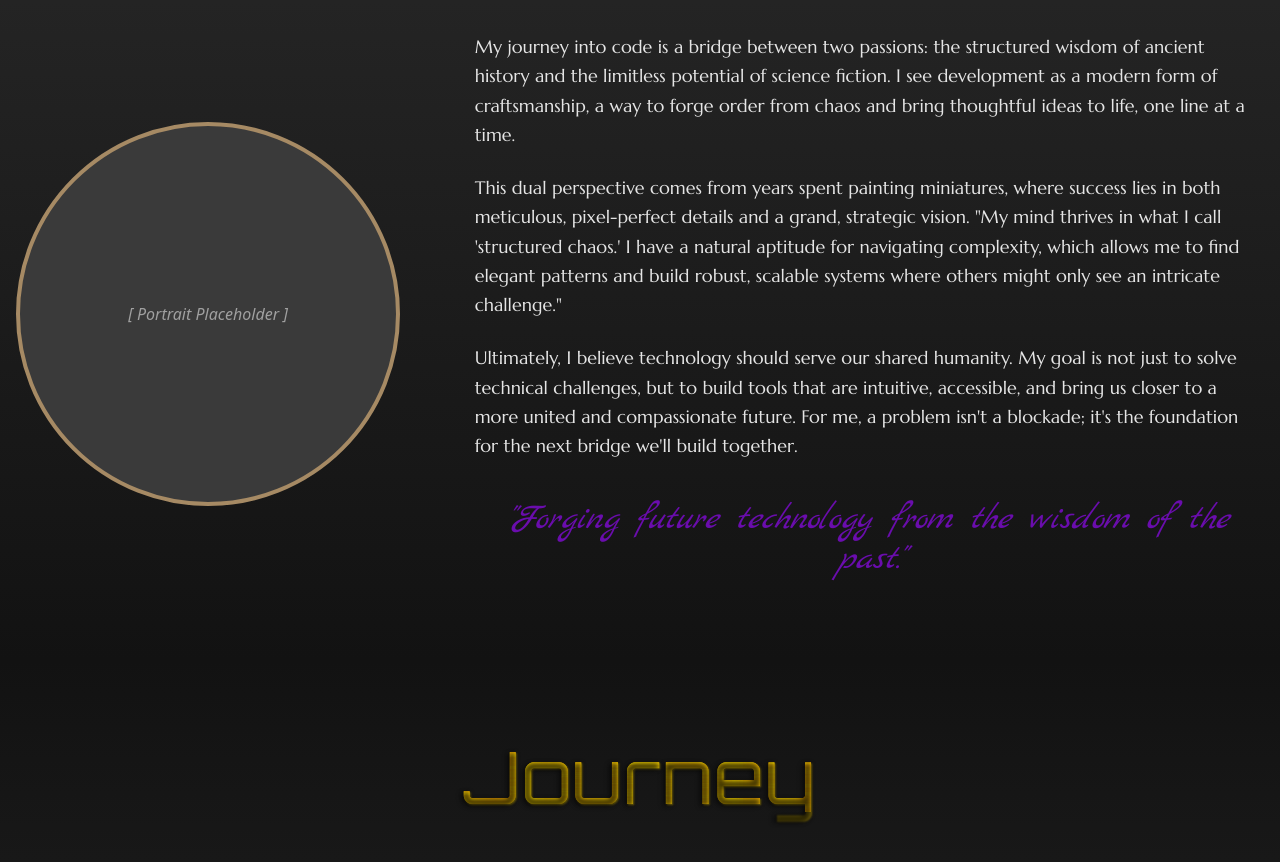
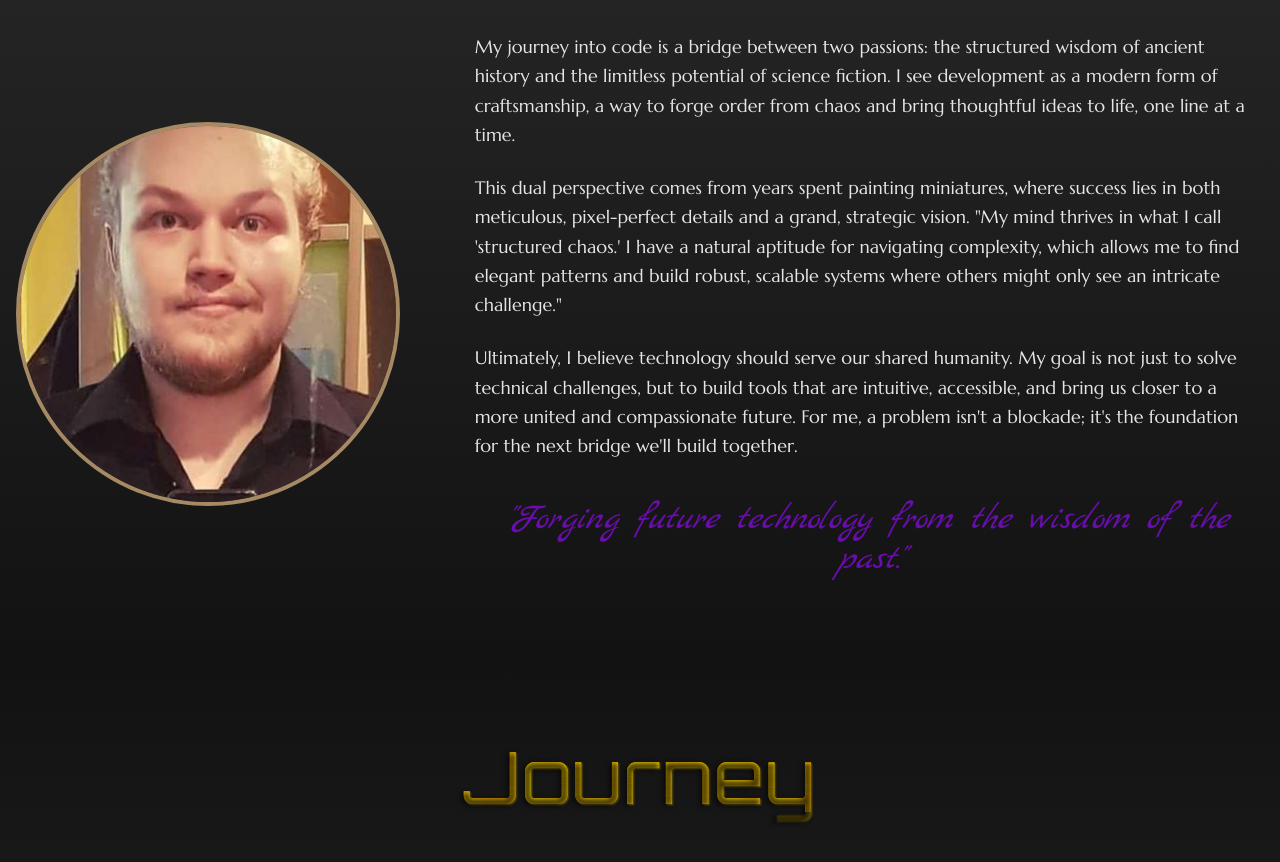
Before and after one commit to mthunbo/PersonalSite, a Next.js app: page / in a window 1280 px wide. Shown: the part 1020-1882 px from the top of the page. Built offline with nearby package versions, Linux system fonts and the light colour scheme; no server answers.

Commit message:
feat(about): add portrait image and change containing div to crop (#10)

```diff
--- a/components/About.tsx
+++ b/components/About.tsx
@@ -1,4 +1,5 @@
 import { SectionLayout } from "./SectionLayout";
+import Image from "next/image";
 
 export default function About(){
     return (
@@ -13,8 +14,8 @@ export default function About(){
         >
             <div className="container mx-auto px-4 py-16">
                 <div className="grid grid-cols-1 md:grid-cols-[1fr_2fr] gap-16 items-center">
-                    <div className="bg-border rounded-full aspect-square w-96 flex items-center justify-center text-text-muted italic border-highlight border-4">
-                        [ Portrait Placeholder ]
+                    <div className="relative bg-border rounded-full aspect-square w-96 flex items-center justify-center overflow-hidden text-text-muted italic border-highlight border-4">
+                        <Image src="/ME.jpg" alt="Portrait" className="object-cover" fill/>
                     </div>
                     <div className="flex flex-col gap-6 text-lg text-text leading-relaxed font-body">
                         <p>
```
Also changed, not shown: pages/_app.tsx (+1 -8 lines), public/ME.jpg (added).
